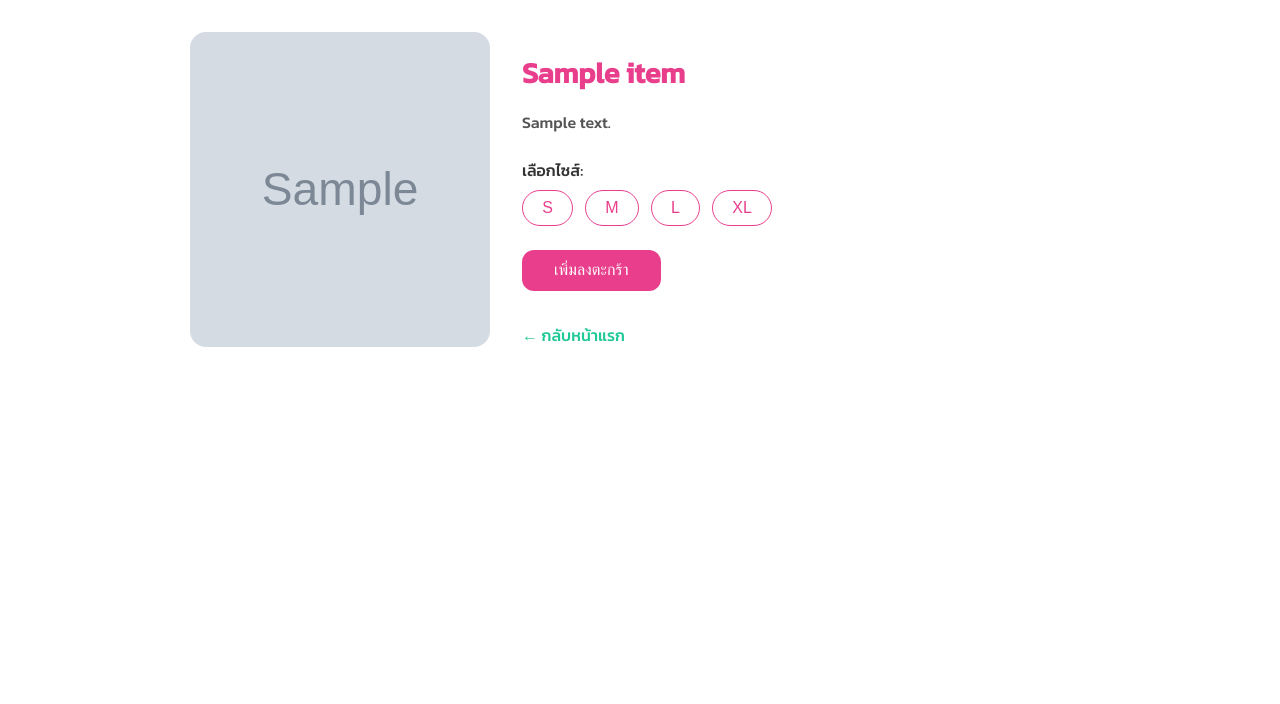
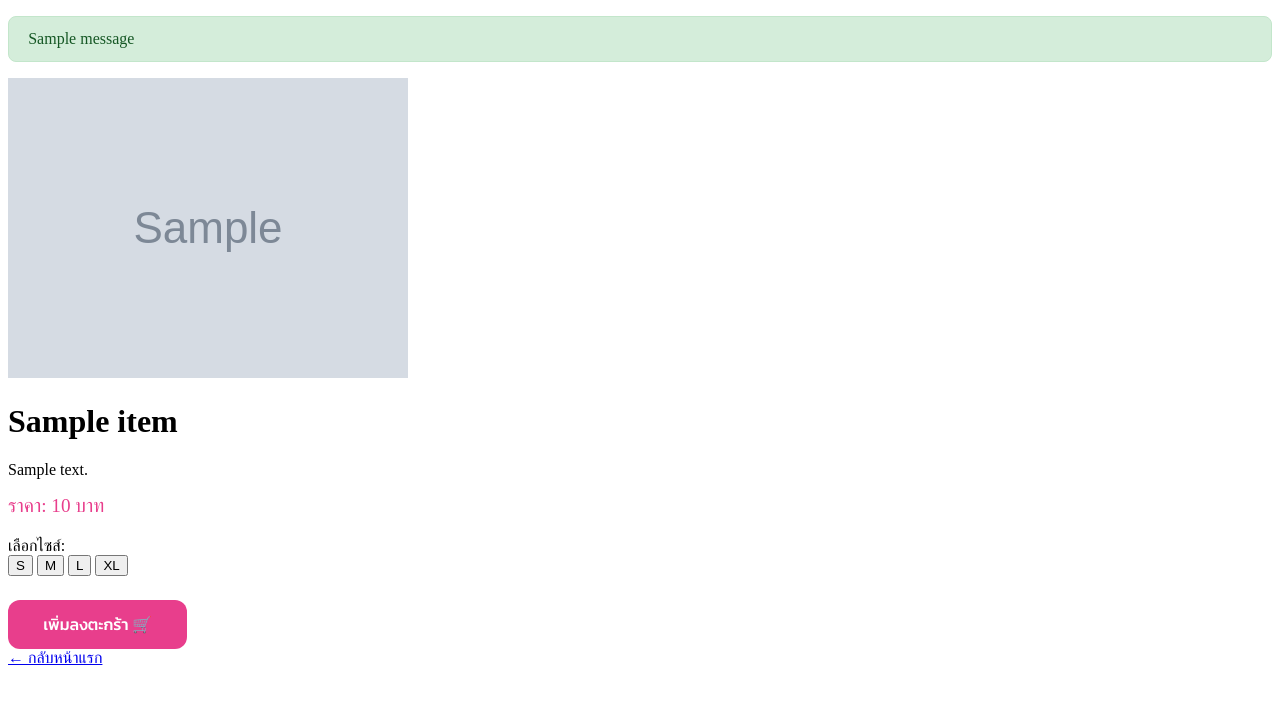
Before and after one commit to mmiumius/dsi202_2025, a Django app: template clothes/templates/clothes/detail.html in a window 1280 px wide. Shown: the top 704 px of the page. Run offline with Django 3.2, Linux system fonts and the light colour scheme; the template is opened without the code that fills it: most values are stand-ins (such as "Sample title", 1, 10 or a date in 2020); grey boxes marked "Sample" are stand-in pictures; one stand-in notice (Sample message) is shown.

Commit message:
add cart to detail.html

```diff
--- a/clothes/templates/clothes/detail.html
+++ b/clothes/templates/clothes/detail.html
@@ -5,87 +5,71 @@
   <title>{{ item.name }} - MindVibe</title>
   <link href="https://fonts.googleapis.com/css2?family=Kanit:wght@300;500&display=swap" rel="stylesheet">
   <style>
-    body {
-      font-family: 'Kanit', sans-serif;
-      background-color: #fff;
-      color: #333;
-      padding: 2rem;
-      max-width: 900px;
-      margin: auto;
-      display: flex;
-      flex-direction: row;
-      gap: 2rem;
+    /* ... (style เดิม) ... */
+
+    /* Style สำหรับ messages (ถ้าต้องการ) */
+    .messages {
+        list-style: none;
+        padding: 0;
+        margin: 1rem 0;
+    }
+    .messages li {
+        padding: 0.8rem 1.2rem;
+        margin-bottom: 0.5rem;
+        border-radius: 8px;
+        font-weight: 500;
+    }
+    .messages li.success {
+        background-color: #d4edda;
+        color: #155724;
+        border: 1px solid #c3e6cb;
+    }
+    .messages li.error {
+        background-color: #f8d7da;
+        color: #721c24;
+        border: 1px solid #f5c6cb;
     }
 
-    img {
-      width: 300px;
-      height: auto;
-      border-radius: 16px;
-      object-fit: cover;
+    /* Style ปุ่ม Add to cart ให้ดูดีขึ้น */
+    .add-to-cart-btn {
+        margin-top: 1.5rem;
+        padding: 0.8rem 2.2rem; /* ปรับ padding */
+        background-color: #e83e8c;
+        color: white;
+        border: none;
+        border-radius: 12px;
+        font-size: 1rem;
+        cursor: pointer;
+        text-decoration: none; /* สำหรับกรณีใช้ <a> */
+        display: inline-block; /* สำหรับ <a> */
+        transition: background-color 0.3s ease, transform 0.2s ease;
+        font-family: 'Kanit', sans-serif; /* เพิ่ม font */
     }
-
-    .info {
-      flex: 1;
-    }
-
-    h1 {
-      font-size: 1.8rem;
-      color: #e83e8c;
-      margin-bottom: 0.5rem;
-    }
-
-    p {
-      font-size: 1rem;
-      color: #555;
-    }
-
-    .size-wrapper {
-      margin-top: 1.5rem;
-    }
-
-    .size-buttons {
-      display: flex;
-      gap: 0.75rem;
-      margin-top: 0.5rem;
-    }
-
-    .size-btn {
-      padding: 0.5rem 1.2rem;
-      border: 1.5px solid #e83e8c;
-      background-color: white;
-      color: #e83e8c;
-      border-radius: 999px;
-      cursor: pointer;
-      transition: all 0.3s ease;
-      font-size: 1rem;
-    }
-
-    .size-btn:hover {
-      background-color: #e83e8c;
-      color: white;
-    }
-
-    .size-btn.selected {
-      background-color: #20c997;
-      border-color: #20c997;
-      color: white;
-    }
-
-    .back-link {
-      display: inline-block;
-      margin-top: 2rem;
-      color: #20c997;
-      text-decoration: none;
+    .add-to-cart-btn:hover {
+        background-color: #c93075;
+        transform: scale(1.03); /* เพิ่ม effect ตอน hover */
     }
   </style>
 </head>
 <body>
+
+  {% if messages %}
+  <ul class="messages">
+      {% for message in messages %}
+      <li{% if message.tags %} class="{{ message.tags }}"{% endif %}>{{ message }}</li>
+      {% endfor %}
+  </ul>
+  {% endif %}
+
 
   <img src="{{ item.image.url }}" alt="{{ item.name }}">
 
   <div class="info">
     <h1>{{ item.name }}</h1>
     <p>{{ item.description }}</p>
+    <p style="font-size: 1.2rem; color: #e83e8c; font-weight: 500; margin-top: 1rem;">
+        ราคา: {{ item.price }} บาท
+    </p>
 
     <div class="size-wrapper">
       <label for="size">เลือกไซส์:</label>
@@ -97,9 +81,9 @@
       </div>
     </div>
 
-    <button style="margin-top: 1.5rem; padding: 0.7rem 2rem; background-color: #e83e8c; color: white; border: none; border-radius: 12px; font-size: 1rem; cursor: pointer;">
-      เพิ่มลงตะกร้า
-    </button>
+    <a href="{% url 'add_to_cart' item.pk %}" class="add-to-cart-btn">
+      เพิ่มลงตะกร้า 🛒
+    </a>
 
     <br>
     <a href="{% url 'home' %}" class="back-link">← กลับหน้าแรก</a>
@@ -110,6 +94,7 @@
       const buttons = document.querySelectorAll('.size-btn');
       buttons.forEach(b => b.classList.remove('selected'));
       btn.classList.add('selected');
+      // อาจจะเก็บค่า size ที่เลือกไว้ใน input hidden ถ้าต้องการส่งไปพร้อมตะกร้า
     }
   </script>
 
```
